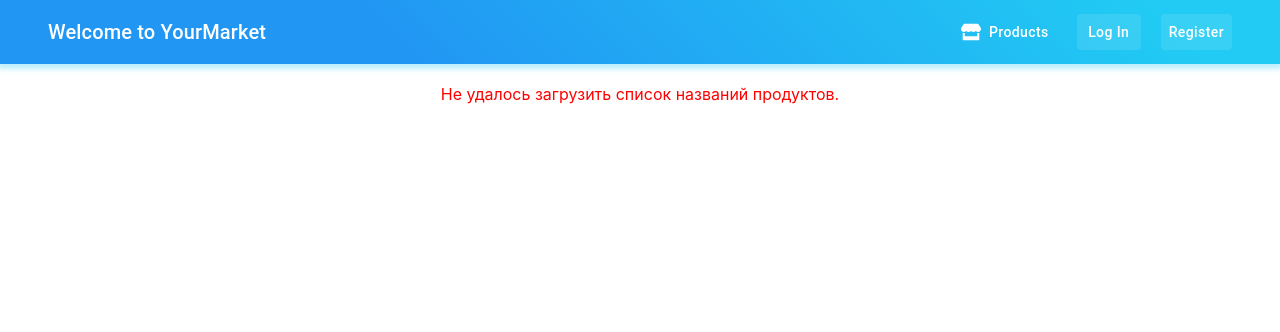
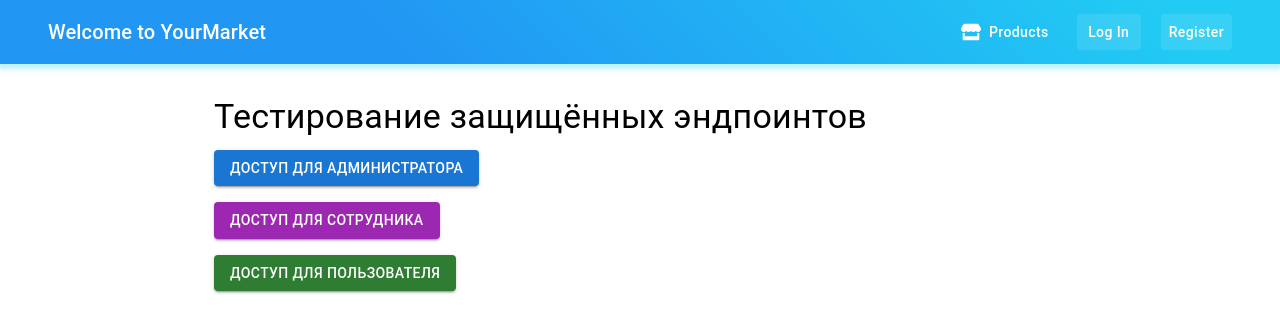
Before and after one commit to aaarono/SupermarketWebApp, a React (Create React App) app in the folder react-frontend/: page /test in a window 1280 px wide. Shown: the top 332 px of the page. Built offline with nearby package versions, Linux system fonts and the light colour scheme; no server answers.

Commit message:
react | auth

```diff
--- a/react-frontend/src/pages/TestOutput.js
+++ b/react-frontend/src/pages/TestOutput.js
@@ -1,106 +1,113 @@
-// TestOutput.js
 import React, { useState, useEffect } from "react";
 import UserNavBar from "../components/NavBarTypes/PublicNavBar";
-import TextOutput from "../components/TextOutput"; // Убедитесь, что путь корректен
 import api from "../services/api"; // Убедитесь, что путь корректен
-import { Grid2 } from "@mui/material";
 import {
     Box,
-    Card,
-    CardContent,
-    CardMedia,
+    Container,
+    Button,
+    Grid,
     Typography,
-    Grid,
-    Container,
-    TextField,
-    Select,
-    MenuItem,
-    Pagination,
-    Button,
-    FormControl,
-    InputLabel,
-    InputAdornment,
-    Zoom,
-  } from "@mui/material";
+} from "@mui/material";
 
 const TestOutput = () => {
-    const [products, setProducts] = useState([]);
-    const [supermarkets, setSupermarkets] = useState([]);
-    const [loading, setLoading] = useState(true);
-    const [error, setError] = useState(null);
+    const [adminMessage, setAdminMessage] = useState('');
+    const [employeeMessage, setEmployeeMessage] = useState('');
+    const [userMessage, setUserMessage] = useState('');
+    const [errorMessage, setErrorMessage] = useState('');
 
-    // Функция для загрузки названий продуктов
-    const fetchProductNames = async () => {
+    const handleAdminAccess = async () => {
         try {
-            const productNames = await api.get('/api/produkts/names'); // Используем новый эндпоинт
-            // Предполагается, что productNames - массив строк
-            setProducts(productNames);
-            setError(null);
-        } catch (err) {
-            console.error('Ошибка при загрузке названий продуктов:', err);
-            setError('Не удалось загрузить список названий продуктов.');
-        } finally {
-            setLoading(false);
+            const response = await api.get('/api/auth/admin');
+            setAdminMessage(response.data);
+            setErrorMessage('');
+        } catch (error) {
+            setAdminMessage('');
+            handleError(error);
         }
     };
 
-    const fetchSupermarketNames = async () => {
+    const handleEmployeeAccess = async () => {
         try {
-            const supermarketNames = await api.get('/api/supermarkets/names'); // Используем новый эндпоинт
-            // Предполагается, что productNames - массив строк
-            setSupermarkets(supermarketNames);
-            setError(null);
-        } catch (err) {
-            console.error('Ошибка при загрузке названий продуктов:', err);
-            setError('Не удалось загрузить список названий продуктов.');
-        } finally {
-            setLoading(false);
+            const response = await api.get('/api/auth/employee');
+            setEmployeeMessage(response.data);
+            setErrorMessage('');
+        } catch (error) {
+            setEmployeeMessage('');
+            handleError(error);
         }
     };
 
-    // Загрузка данных при монтировании компонента
-    useEffect(() => {
-        fetchProductNames();
-        fetchSupermarketNames();
-    }, []);
+    const handleUserAccess = async () => {
+        try {
+            const response = await api.get('/api/auth/user');
+            setUserMessage(response.data);
+            setErrorMessage('');
+        } catch (error) {
+            setUserMessage('');
+            handleError(error);
+        }
+    };
 
-    if (loading) {
-        return (
-            <>
-                <UserNavBar/>
-                <div style={{ padding: '20px', textAlign: 'center' }}>Загрузка...</div>
-            </>
-        );
-    }
-
-    if (error) {
-        return (
-            <>
-                <UserNavBar/>
-                <div style={{ padding: '20px', textAlign: 'center', color: 'red' }}>{error}</div>
-            </>
-        );
-    }
+    const handleError = (error) => {
+        if (error.response) {
+            // Сервер ответил с кодом, отличным от 2xx
+            setErrorMessage(`Ошибка ${error.response.status}: ${error.response.data}`);
+        } else if (error.request) {
+            // Запрос был отправлен, но ответа не получено
+            setErrorMessage('Сервер не ответил на запрос.');
+        } else {
+            // Произошла ошибка при настройке запроса
+            setErrorMessage('Произошла ошибка при отправке запроса.');
+        }
+    };
 
     return (
         <>
             <UserNavBar/>
-            <div style={{ padding: '20px' }}>
-                <Container maxWidth="lg" sx={{ py: 4 }}>
-                    <Box sx={{ mb: 4 }}>
-                        <Grid container spacing={2} alignItems="center">
-                            <div>
-                            <h2>Список Продуктов</h2>
-                            <TextOutput products={products}/>
-                            </div>
-                            <div>
-                            <h2>СписOK</h2>
-                            <TextOutput products={supermarkets}/>
-                            </div>
+            <Container maxWidth="md" sx={{ py: 4 }}>
+                <Typography variant="h4" gutterBottom>
+                    Тестирование защищённых эндпоинтов
+                </Typography>
+                <Grid container spacing={2}>
+                    <Grid item xs={12}>
+                        <Button variant="contained" color="primary" onClick={handleAdminAccess}>
+                            Доступ для Администратора
+                        </Button>
+                        {adminMessage && (
+                            <Typography variant="body1" sx={{ mt: 2 }}>
+                                Ответ: {adminMessage}
+                            </Typography>
+                        )}
+                    </Grid>
+                    <Grid item xs={12}>
+                        <Button variant="contained" color="secondary" onClick={handleEmployeeAccess}>
+                            Доступ для Сотрудника
+                        </Button>
+                        {employeeMessage && (
+                            <Typography variant="body1" sx={{ mt: 2 }}>
+                                Ответ: {employeeMessage}
+                            </Typography>
+                        )}
+                    </Grid>
+                    <Grid item xs={12}>
+                        <Button variant="contained" color="success" onClick={handleUserAccess}>
+                            Доступ для Пользователя
+                        </Button>
+                        {userMessage && (
+                            <Typography variant="body1" sx={{ mt: 2 }}>
+                                Ответ: {userMessage}
+                            </Typography>
+                        )}
+                    </Grid>
+                    {errorMessage && (
+                        <Grid item xs={12}>
+                            <Typography variant="body1" color="error">
+                                {errorMessage}
+                            </Typography>
                         </Grid>
-                    </Box>
-                </Container>
-            </div>
+                    )}
+                </Grid>
+            </Container>
         </>
     );
 };
--- a/react-frontend/src/services/authService.js
+++ b/react-frontend/src/services/authService.js
@@ -5,7 +5,6 @@ const login = async (email, password) => {
         const response = await api.post('/api/auth/login', { email, password });
         const token = response.token;
         api.setAuthToken(token);
-        // Сохраните токен в localStorage или другом хранилище, если нужно
         localStorage.setItem('token', token);
         return response;
     } catch (error) {
```
